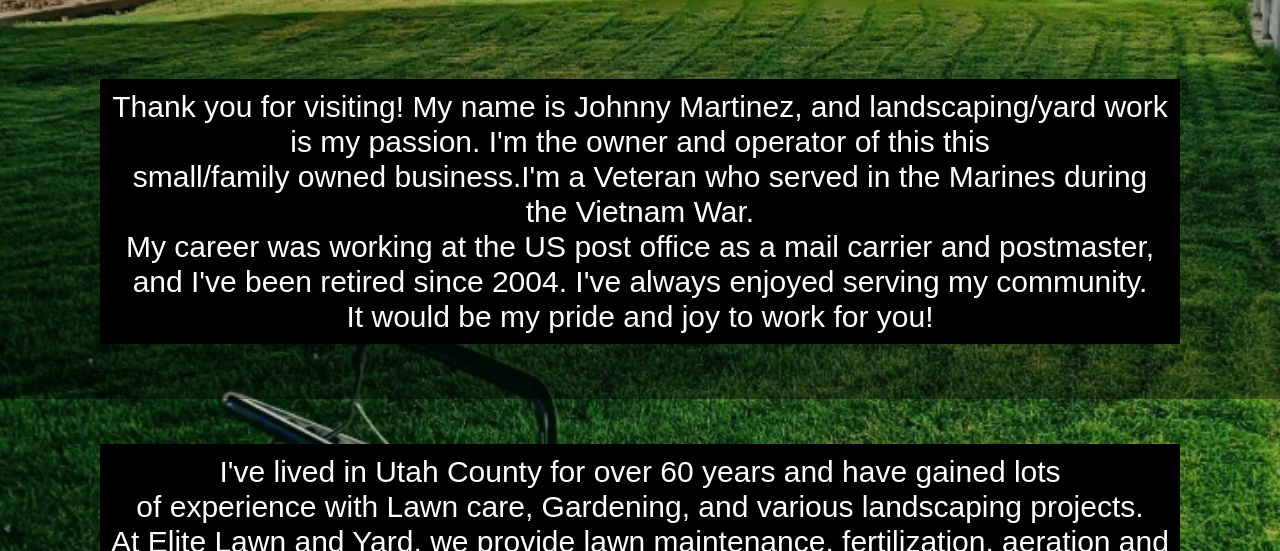
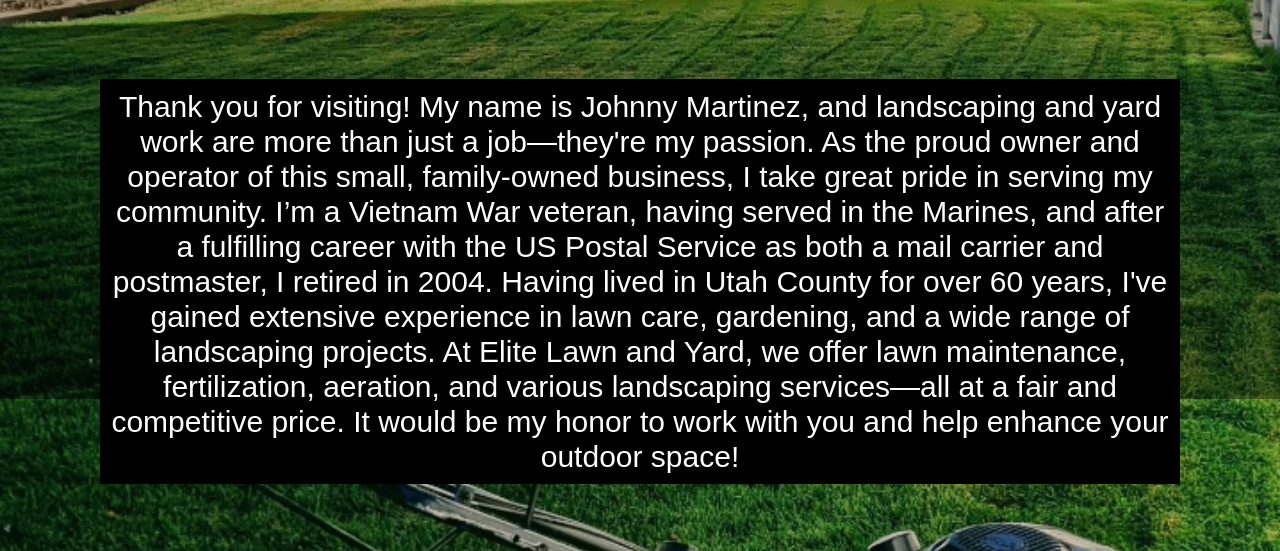
Before and after one commit to Deeskey/elitelawnandyard, a plain HTML site: page index.html in a window 1280 px wide. Shown: the part 401-952 px from the top of the page. Drawn offline with Linux system fonts and the light colour scheme.

Commit message:
Update index.html

```diff
--- a/index.html
+++ b/index.html
@@ -22,9 +22,9 @@
 
 
        <h2 id="home"> About Us </h2>
-<p> Thank you for visiting! My name is Johnny Martinez, and landscaping/yard work is my passion. I'm the owner and operator of this this <br>small/family owned business.I'm a Veteran who served in the Marines during the Vietnam War.<br> My career was working at the US post office as a mail carrier and postmaster,<br> and I've been retired since 2004. I've always enjoyed serving my community. <br>It would be my pride and joy to work for you!</p>
+<p> Thank you for visiting! My name is Johnny Martinez, and landscaping and yard work are more than just a job—they're my passion. As the proud owner and operator of this small, family-owned business, I take great pride in serving my community. I’m a Vietnam War veteran, having served in the Marines, and after a fulfilling career with the US Postal Service as both a mail carrier and postmaster, I retired in 2004.
 
-<p> I've lived in Utah County for over 60 years and have gained lots<br> of experience with Lawn care, Gardening, and various landscaping projects. <br>At Elite Lawn and Yard, we provide lawn maintenance, fertilization, aeration and other landscaping services at a fair price. </p>
+Having lived in Utah County for over 60 years, I've gained extensive experience in lawn care, gardening, and a wide range of landscaping projects. At Elite Lawn and Yard, we offer lawn maintenance, fertilization, aeration, and various landscaping services—all at a fair and competitive price. It would be my honor to work with you and help enhance your outdoor space! </p>
 
 <h2 id="services"> Services </h2>
 <ul>
```
